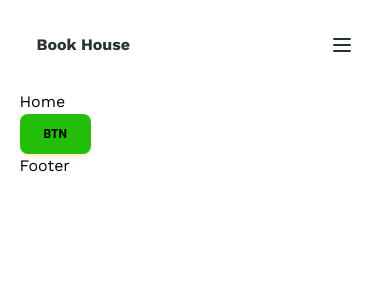
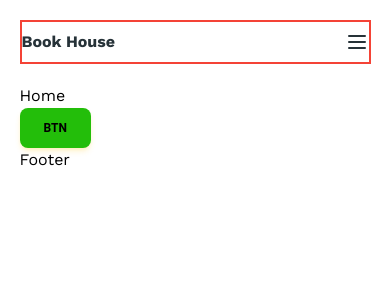
Before and after one commit to roushan-sheik/book-house, a React (Vite) app: page / in a window 390 px wide. Shown: the top 300 px of the page. Built offline with nearby package versions, Linux system fonts and the light colour scheme; a web font is replaced by a local one.

Commit message:
nav bar bug fixed

```diff
--- a/src/pages/shared/header/Header.jsx
+++ b/src/pages/shared/header/Header.jsx
@@ -8,8 +8,8 @@ function Header() {
   const [openNav, setOpenNav] = React.useState(false);
 
   return (
-    <nav className="lg:py-7 py-6">
-      <Navbar className="sticky top-0 shadow-none z-10 h-max max-w-full rounded-none px-4 py-2 lg:px-8 lg:py-4">
+    <nav className="lg:py-7 py-5">
+      <Navbar className="sticky top-0 shadow-none z-10 px-0 h-max max-w-full rounded-none  py-2 border-2 border-red-500 lg:py-4">
         <div className="flex items-center justify-between text-blue-gray-900">
           <h3 className="text-medium lg:text-[28px] font-bold">
             <NavLink to={"/"} href="#" className="mr-4 cursor-pointer py-1.5  ">
```
